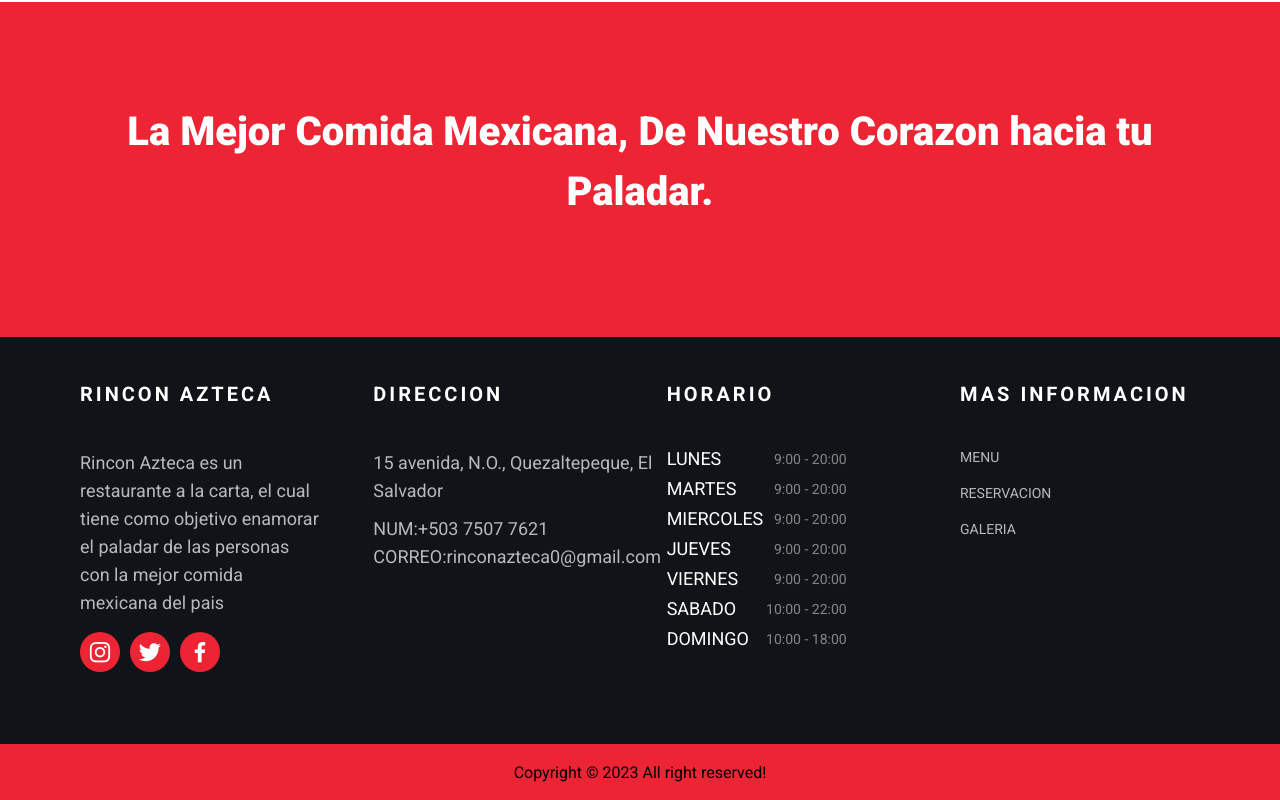
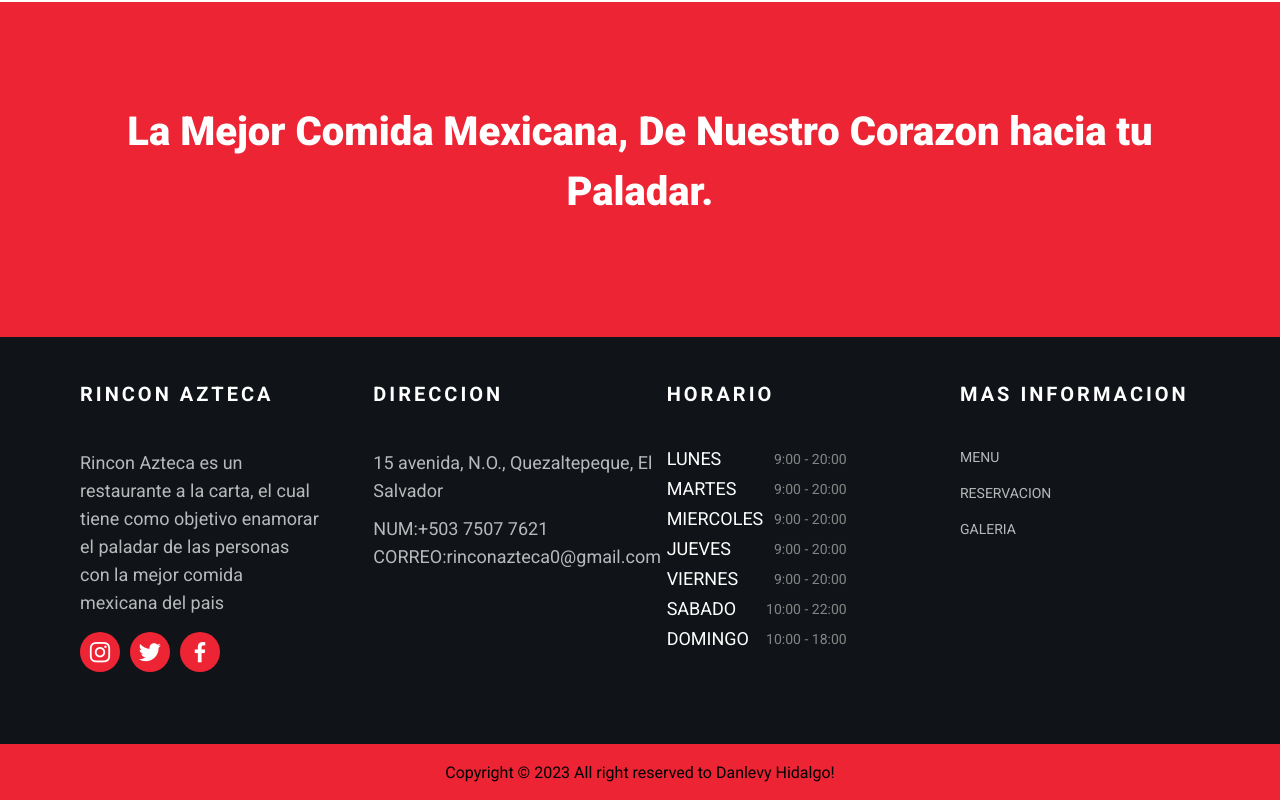
Before and after one commit to PanConPoio/RinconAzteca, a plain HTML site: page indexuser.html in a window 1280 px wide. Shown: the part 4434-5234 px from the top of the page. Drawn offline with nearby package versions, Linux system fonts and the light colour scheme; some packages are replaced by stand-ins of ours; a script that the page names is missing.

Commit message:
Update indexuser.html

```diff
--- a/indexuser.html
+++ b/indexuser.html
@@ -893,7 +893,7 @@
         </div>
 
         <div class="footer-bottom flex-row">
-            <span>Copyright &copy 2023 All right reserved!</span>
+            <span>Copyright &copy 2023 All right reserved to Danlevy Hidalgo!</span>
         </div>
 
     </footer>
```
